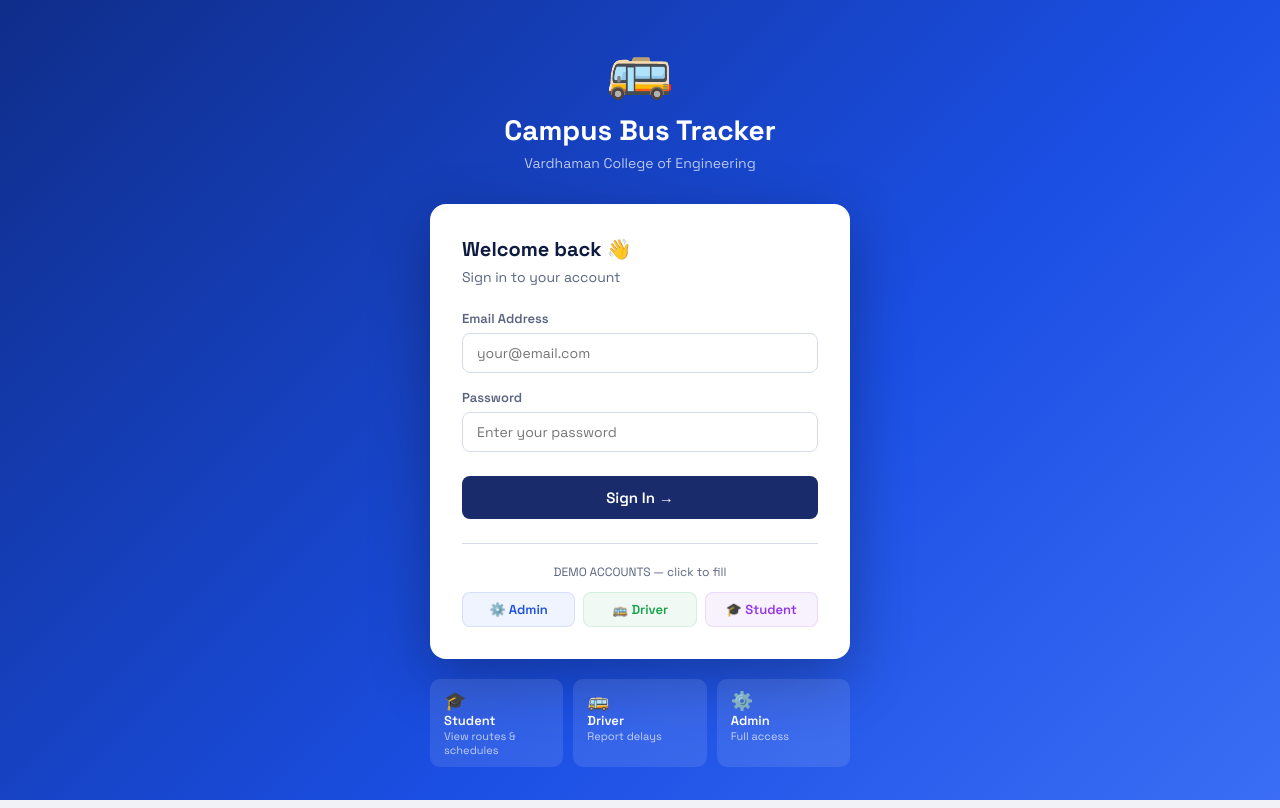
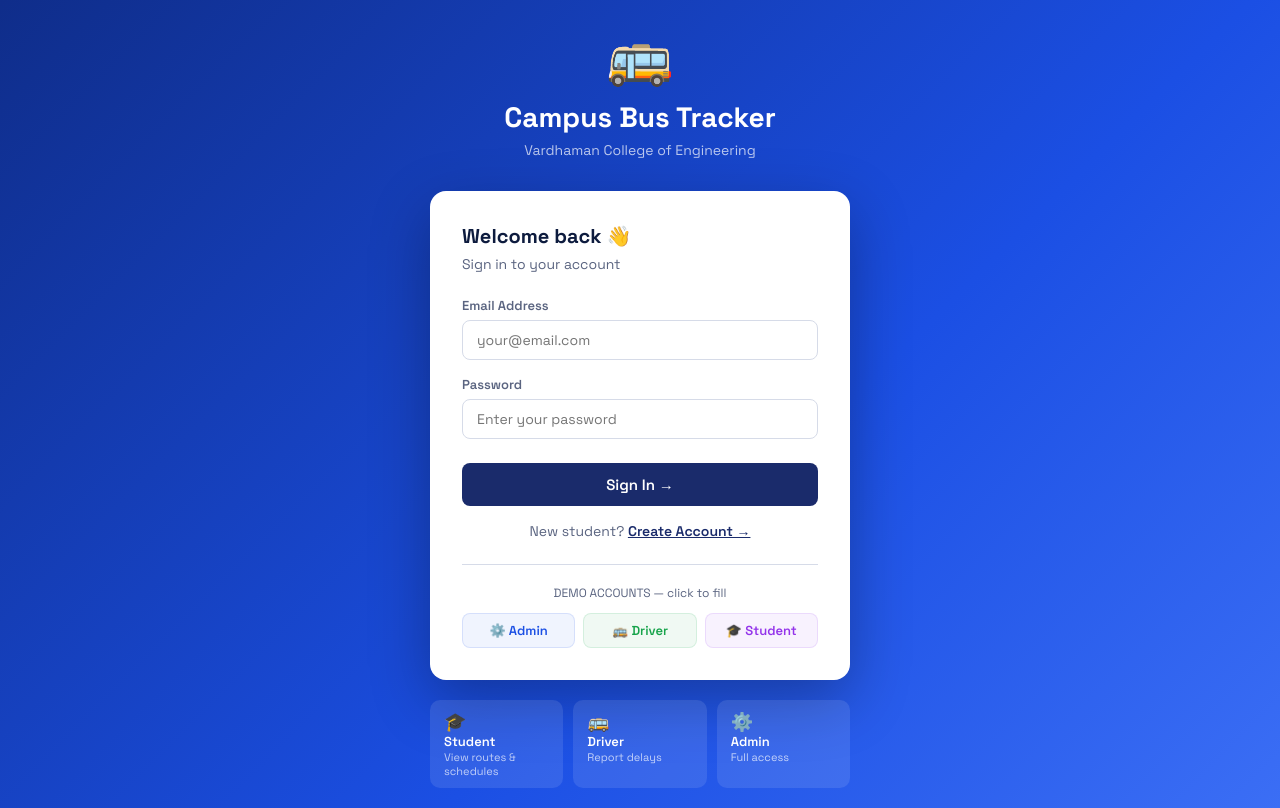
Before and after one commit to nikshitad14/Campus-tracker-final, a React (Create React App) app in the folder frontend/: page /login in a window 1280 px wide. Built offline with nearby package versions, Linux system fonts and the light colour scheme.

Commit message:
Add register link to login page

```diff
--- a/frontend/src/pages/Login.js
+++ b/frontend/src/pages/Login.js
@@ -1,3 +1,4 @@
+import { Link } from 'react-router-dom';
 import React, { useState } from 'react';
 import { useNavigate } from 'react-router-dom';
 import { useAuth } from '../utils/AuthContext';
@@ -75,6 +76,12 @@ export default function Login() {
               {loading ? 'Signing in…' : 'Sign In →'}
             </button>
           </form>
+<p style={{ textAlign: 'center', marginTop: 16, fontSize: 14, color: 'var(--muted)' }}>
+  New student?{' '}
+  <Link to="/register" style={{ color: 'var(--primary)', fontWeight: 600 }}>
+    Create Account →
+  </Link>
+</p>
 
           {/* Role badges */}
           <div style={{ marginTop: 24, borderTop: '1px solid var(--border)', paddingTop: 20 }}>
```
